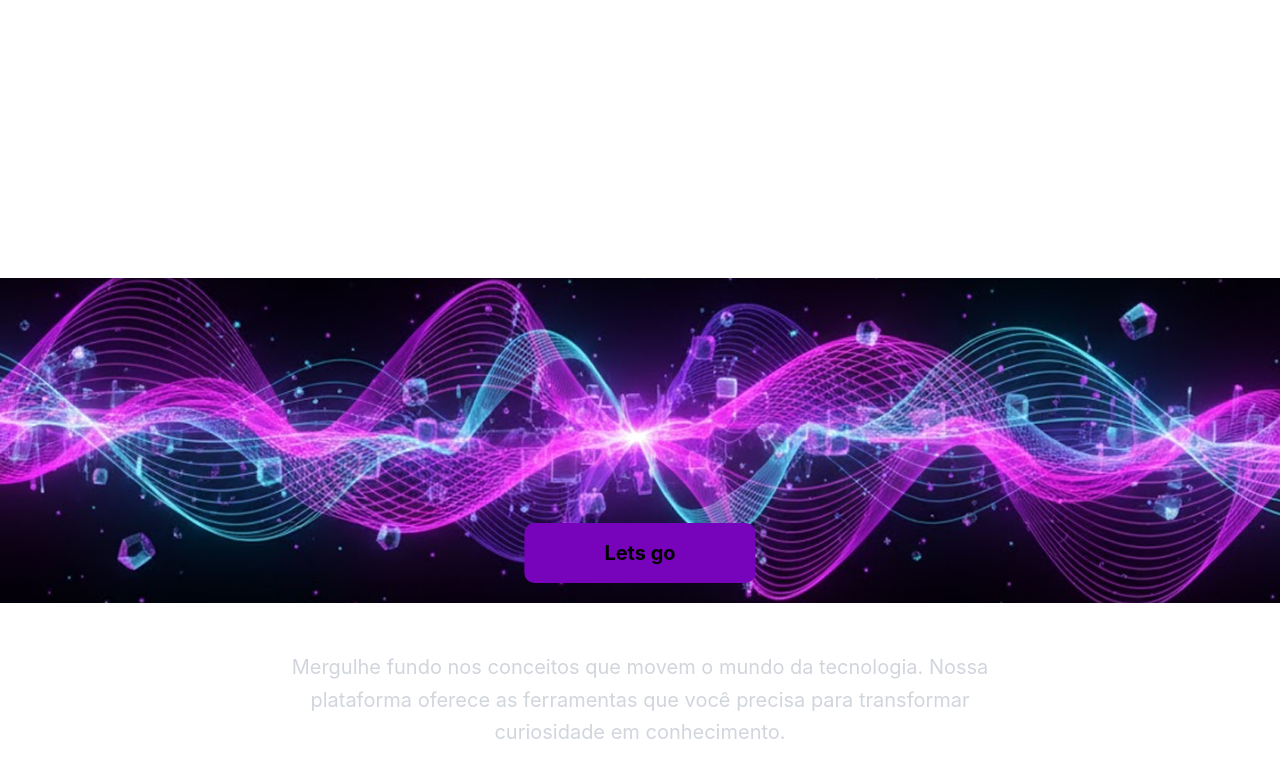
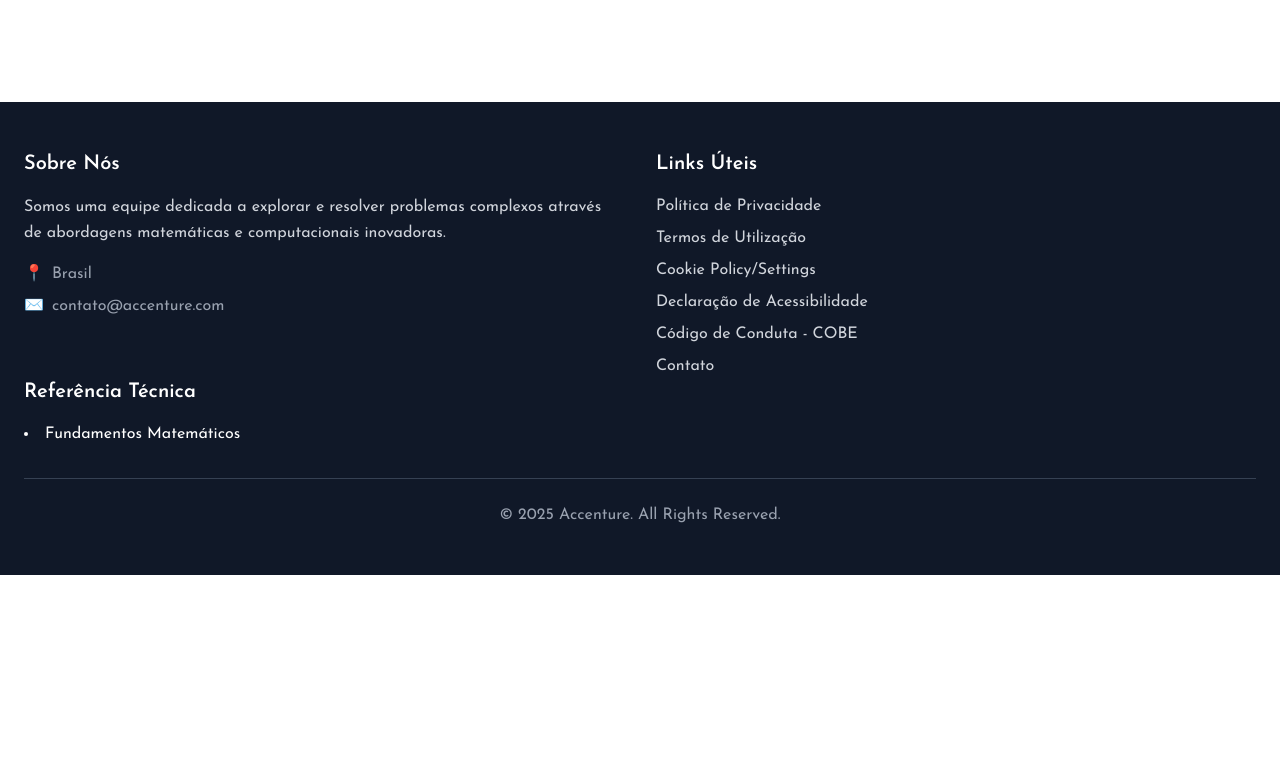
Before and after one commit to Benzo171/Projeto-de-escalabilidade-quantica-react, a React (Vite) app: page / in a window 1280 px wide. Shown: the part 3477-4240 px from the top of the page. After the commit the page ends 4052 px from the top, so only its background shows below. Built offline with nearby package versions, Linux system fonts and the light colour scheme.

Commit message:
feat(index) and feat(homepage)
Adicionando fontes externas e corrigindo a home page

```diff
--- a/index.html
+++ b/index.html
@@ -5,6 +5,7 @@
     <link rel="icon" type="image/x-icon" href="/favicon.ico" />
     <meta name="viewport" content="width=device-width, initial-scale=1.0" />
     <title>Escalabilidade Quântica - Computação Quântica vs Clássica</title>
+    <link href="https://fonts.googleapis.com/css2?family=Josefin+Sans:ital,wght@0,100..700;1,100..700&display=swap" rel="stylesheet">
   </head>
   <body>
     <div id="root"></div>
--- a/src/App.css
+++ b/src/App.css
@@ -121,6 +121,12 @@
 
   html {
     scroll-behavior: smooth;
+  }
+
+  body {
+    @apply bg-background text-foreground;
+    /* Alterando a fonte padrão para Josefin Sans */
+    font-family: 'Josefin Sans', sans-serif;
   }
 
   /* Fonte Inter */
--- a/src/pages/HomePage.jsx
+++ b/src/pages/HomePage.jsx
@@ -97,21 +97,6 @@
 
       </section>
 
-      <section>
-        <div>
-
-
-         <AnimatedExploreSection
-        image={exploreImage}
-        titleText="Explore Nosso Universo"
-        buttonLink="/explore" // Defina o link do botão
-        buttonText="Lets go"
-        paragraphText="Mergulhe fundo nos conceitos que movem o mundo da tecnologia. Nossa plataforma oferece as ferramentas que você precisa para transformar curiosidade em conhecimento."
-      />
-
-
-        </div>
-      </section>
 
     </div>
   );
```
